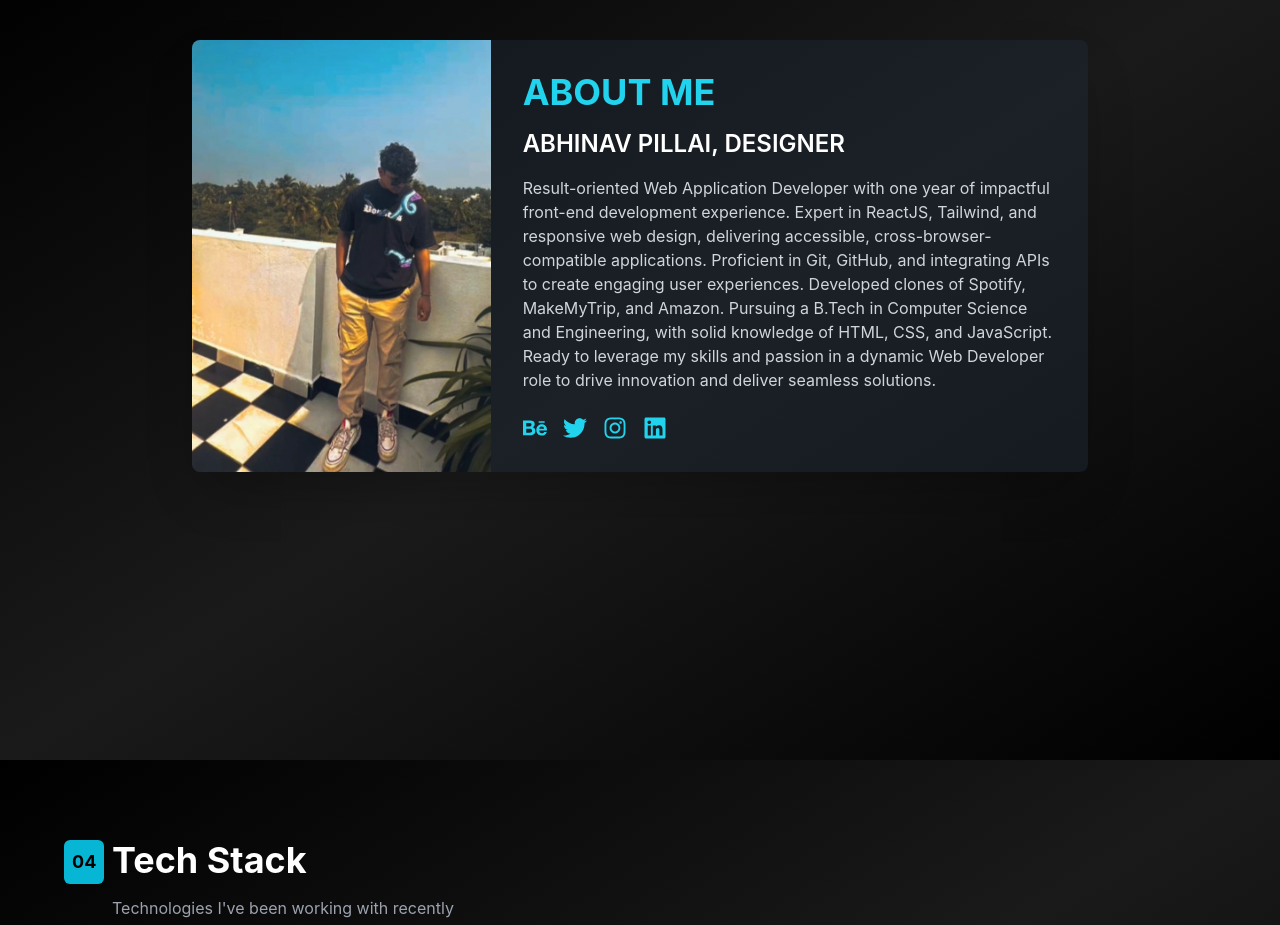
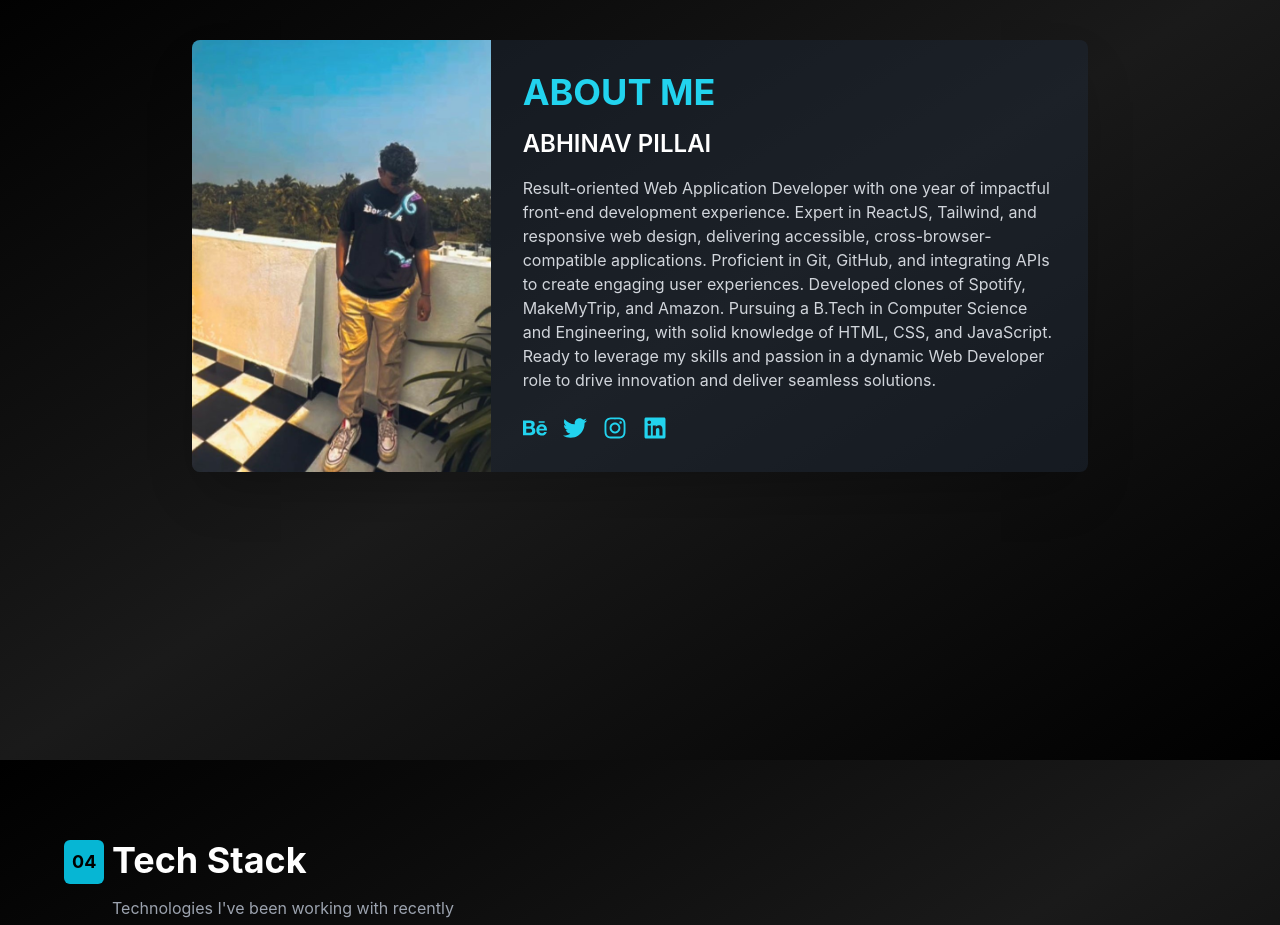
Before and after one commit to abhinavx04/portfolio-website, a React (Vite) app: page / in a window 1280 px wide. Shown: the part 840-1765 px from the top of the page. Built offline with nearby package versions, Linux system fonts and the light colour scheme; the HTML template or start-up script is replaced by a standard one.

Commit message:
final changes

```diff
--- a/src/Components/About.jsx
+++ b/src/Components/About.jsx
@@ -33,7 +33,7 @@
               transition={{ duration: 0.5, delay: 0.4 }}
             >
               <h2 className="text-4xl font-bold text-cyan-400 mb-4">ABOUT ME</h2>
-              <h3 className="text-2xl font-semibold text-white mb-4">ABHINAV PILLAI, DESIGNER</h3>
+              <h3 className="text-2xl font-semibold text-white mb-4">ABHINAV PILLAI</h3>
               <p className="text-gray-300 mb-6">
                 Result-oriented Web Application Developer with one year of impactful front-end development experience. Expert in ReactJS, Tailwind, and responsive web design, delivering accessible, cross-browser-compatible applications. Proficient in Git, GitHub, and integrating APIs to create engaging user experiences. Developed clones of Spotify, MakeMyTrip, and Amazon. Pursuing a B.Tech in Computer Science and Engineering, with solid knowledge of HTML, CSS, and JavaScript. Ready to leverage my skills and passion in a dynamic Web Developer role to drive innovation and deliver seamless solutions.
               </p>
```
Also changed, not shown: 1 other file (tests, documents, lock files or other folders).
